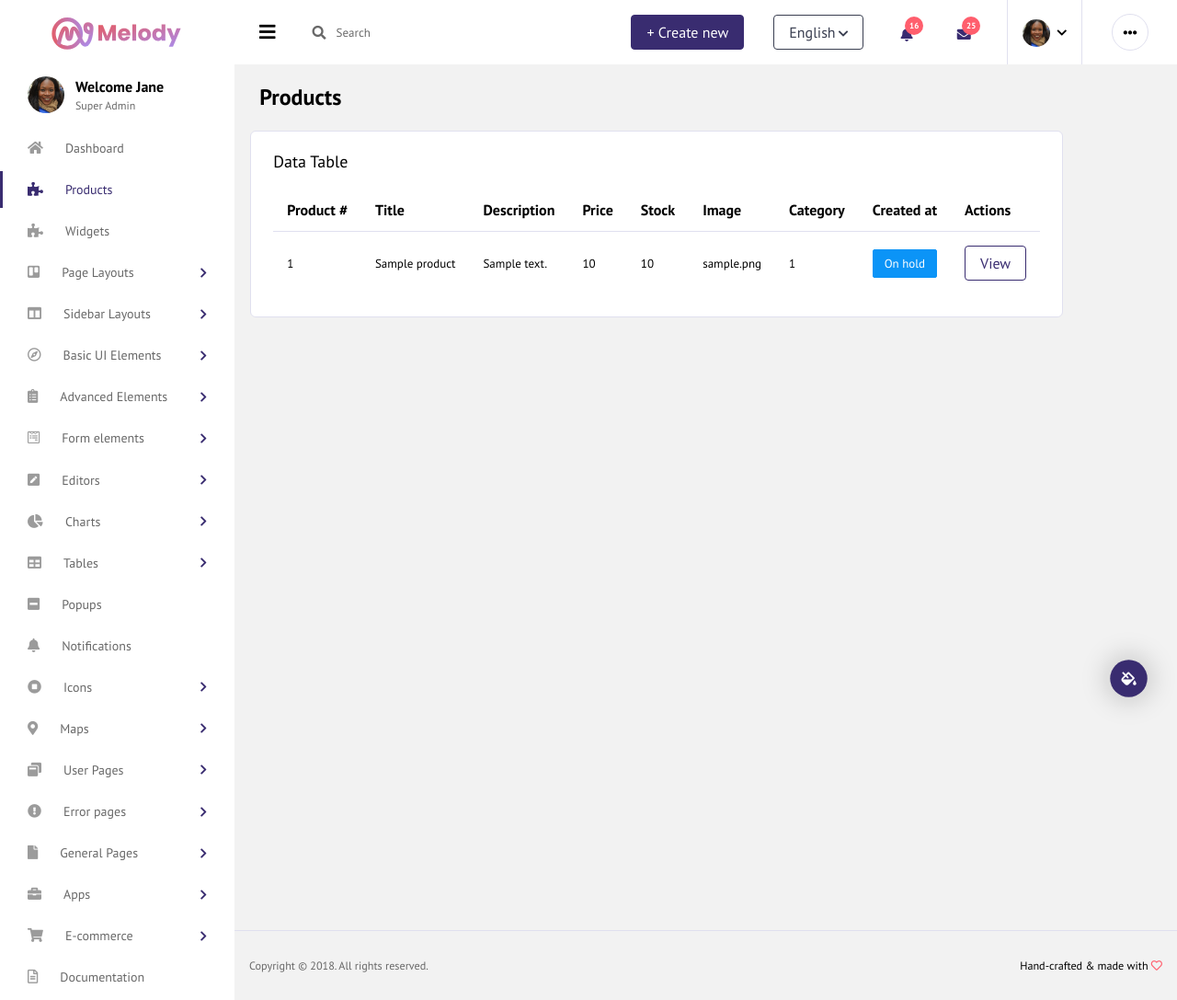
After one commit to harisnaseer24/2512b2-php, a PHP site: page /products.php in a window 1280 px wide. The commit adds this page. Shown: the whole page at 92% size. Run offline with PHP 8.4, Linux system fonts and the light colour scheme; tables that the repository leaves empty or names only in its code hold one stand-in row (values such as "Sample post"); some libraries are stand-ins or nearby versions.

Commit message:
fetch products done

```diff
--- a/ecommerce/admin/components/header.php
+++ b/ecommerce/admin/components/header.php
@@ -406,6 +406,12 @@
               <span class="menu-title">Dashboard</span>
             </a>
           </li>
+           <li class="nav-item">
+            <a class="nav-link" href="./products.php">
+              <i class="fa fa-puzzle-piece menu-icon"></i>
+              <span class="menu-title">Products</span>
+            </a>
+          </li>
           <li class="nav-item">
             <a class="nav-link" href="pages/widgets.html">
               <i class="fa fa-puzzle-piece menu-icon"></i>
--- /dev/null
+++ b/ecommerce/admin/products.php
@@ -0,0 +1,104 @@
+<?php
+include_once("./components/header.php");
+include_once("../config/connection.php");
+
+
+?>
+      <!-- partial -->
+      <div class="main-panel">
+        <div class="content-wrapper">
+          <div class="page-header">
+            <h3 class="page-title">
+              Products
+            </h3>
+          </div>
+          <div class="row grid-margin">
+
+ <div class="card">
+            <div class="card-body">
+              <h4 class="card-title">Data table</h4>
+              <div class="row">
+                <div class="col-12">
+                  <div class="table-responsive">
+                    <table id="order-listing" class="table">
+                      <thead>
+                        <tr>
+                            <th>Product #</th>
+                            <th>Title</th>
+                            <th>Description</th>
+                            <th>Price</th>
+                            <th>Stock</th>
+                            <th>Image</th>
+                            <th>Category</th>
+                            <th>Created at</th>
+                            <th>Actions</th>
+                        </tr>
+                      </thead>
+                      <tbody>
+
+
+<?php
+
+$getProducts= "SELECT * FROM `products`";
+
+$result= mysqli_query($conn,$getProducts);
+
+if(mysqli_num_rows($result)   > 0){
+
+while($row = mysqli_fetch_assoc($result) ){
+?>
+<tr>
+                            <td><?php echo $row['product_id'] ?></td>
+                            <td><?php echo $row['title'] ?></td>
+                            <td><?php echo $row['description'] ?></td>
+                            <td><?php echo $row['price'] ?></td>
+                            <td><?php echo $row['stock'] ?></td>
+                            <td><?php echo $row['image'] ?></td>
+                            <td><?php echo $row['cat_id'] ?></td>
+                            <td>
+                              <label class="badge badge-info">On hold</label>
+                            </td>
+                            <td>
+                              <button class="btn btn-outline-primary">View</button>
+                            </td>
+                        </tr>
+<?php
+}
+}
+
+?>
+
+
+
+
+                      </tbody>
+                    </table>
+                  </div>
+                </div>
+              </div>
+            </div>
+          </div>
+
+
+
+          </div>
+
+        </div>
+        <!-- content-wrapper ends -->
+        <!-- partial:partials/_footer.html -->
+        <footer class="footer">
+          <div class="d-sm-flex justify-content-center justify-content-sm-between">
+            <span class="text-muted text-center text-sm-left d-block d-sm-inline-block">Copyright © 2018. All rights reserved.</span>
+            <span class="float-none float-sm-right d-block mt-1 mt-sm-0 text-center">Hand-crafted & made with <i class="far fa-heart text-danger"></i></span>
+          </div>
+        </footer>
+        <!-- partial -->
+      </div>
+      <!-- main-panel ends -->
+  <?php
+include_once("./components/footer.php");
+
+?>
+  <!-- Custom js for this page-->
+  <script src="./js/data-table.js"></script>
+  <!-- End custom js for this page-->
```
Also changed, not shown: ecommerce/admin/addcategorie.php (added, +34 -0 lines), ecommerce/admin/newpagetemplate.php (added, +34 -0 lines).
